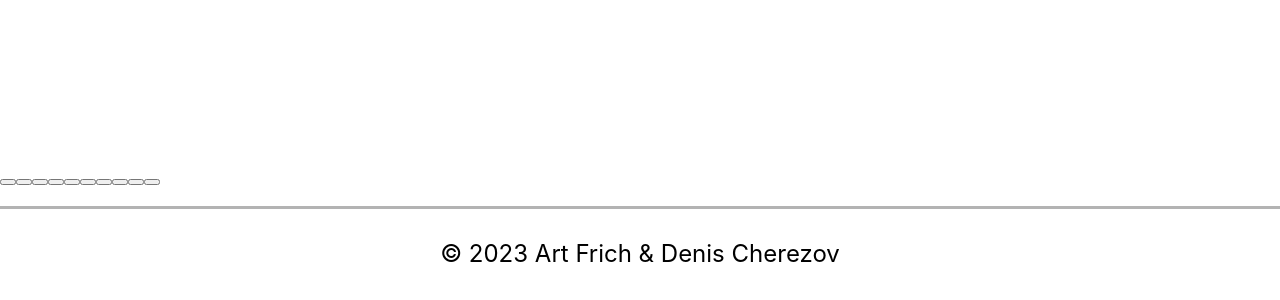
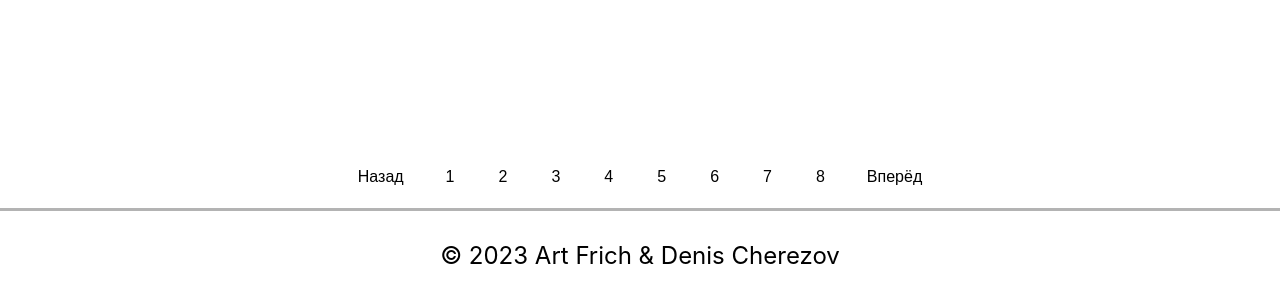
Before and after one commit to Art-Frich/Gifs-from-Giphy, a React (Create React App) app: page /search in a window 1280 px wide. Shown: the part 916-1216 px from the top of the page. Built offline with nearby package versions, Linux system fonts and the light colour scheme.

Commit message:
feat: create pagination panel styles

```diff
--- a/src/components/ClearBtn.css
+++ b/src/components/ClearBtn.css
@@ -1,5 +1,4 @@
 .clear-btn {
-
   min-width: 65px;
   height: 65px;
   padding: 0;
--- a/src/components/PaginationBtnNav.css
+++ b/src/components/PaginationBtnNav.css
@@ -0,0 +1,19 @@
+.pagination-btn-nav{
+  padding: 0;
+
+  border: none;
+
+  background-color: transparent;
+  transition: opacity .1s linear;
+
+  font-size: 1em;
+  font-style: normal;
+  font-weight: 400;
+  line-height: normal;
+
+  cursor: pointer;
+}
+
+.pagination-btn-nav:hover {
+  opacity: 0.7;
+}
--- a/src/components/PaginationBtnNav.js
+++ b/src/components/PaginationBtnNav.js
@@ -1,6 +1,8 @@
+import './PaginationBtnNav.css'
+
 export default function PaginationBtnNav({title}){
   return(
-    <button type="button">
+    <button className="pagination-btn-nav" type="button">
       {title}
     </button>
   )
--- a/src/components/PaginationElement.css
+++ b/src/components/PaginationElement.css
@@ -0,0 +1,20 @@
+.pagination-element{
+  /* расширить поле клика */
+  padding: 2px;
+
+  border: none;
+
+  background-color: transparent;
+  transition: opacity .1s linear;
+
+  font-size: 1em;
+  font-style: normal;
+  font-weight: 400;
+  line-height: normal;
+
+  cursor: pointer;
+}
+
+.pagination-element:hover {
+  opacity: 0.7;
+}
--- a/src/components/PaginationElement.js
+++ b/src/components/PaginationElement.js
@@ -1,6 +1,8 @@
+import './PaginationElement.css'
+
 export default function PaginationElement({ title }){
   return(
-    <button type="button">
+    <button className='pagination-element' type="button">
       {title}
     </button>
   )
--- a/src/components/PaginationPanel.css
+++ b/src/components/PaginationPanel.css
@@ -0,0 +1,6 @@
+.PaginationPanel{
+  display: flex;
+  flex-direction: row;
+  justify-content: center;
+  gap: 40px;
+}
--- a/src/components/PaginationPanel.js
+++ b/src/components/PaginationPanel.js
@@ -1,15 +1,17 @@
 import PaginationBtnNav from "./PaginationBtnNav";
 import PaginationElement from "./PaginationElement";
+
+import './PaginationPanel.css';
 
 export default function PaginationPanel(){
   const paginationElements = [];
   for (let i = 1; i <= 8; i++) {
-    paginationElements.push(<PaginationElement key={i} />);
+    paginationElements.push(<PaginationElement key={i} title={i} />);
   }
 
-  return(<>
-    <PaginationBtnNav>Назад</PaginationBtnNav>
+  return(<div className="PaginationPanel">
+    <PaginationBtnNav title={'Назад'}/>
     {paginationElements}
-    <PaginationBtnNav>Вперёд</PaginationBtnNav>
-  </>)
+    <PaginationBtnNav title={'Вперёд'}/>
+  </div>)
  }
```
